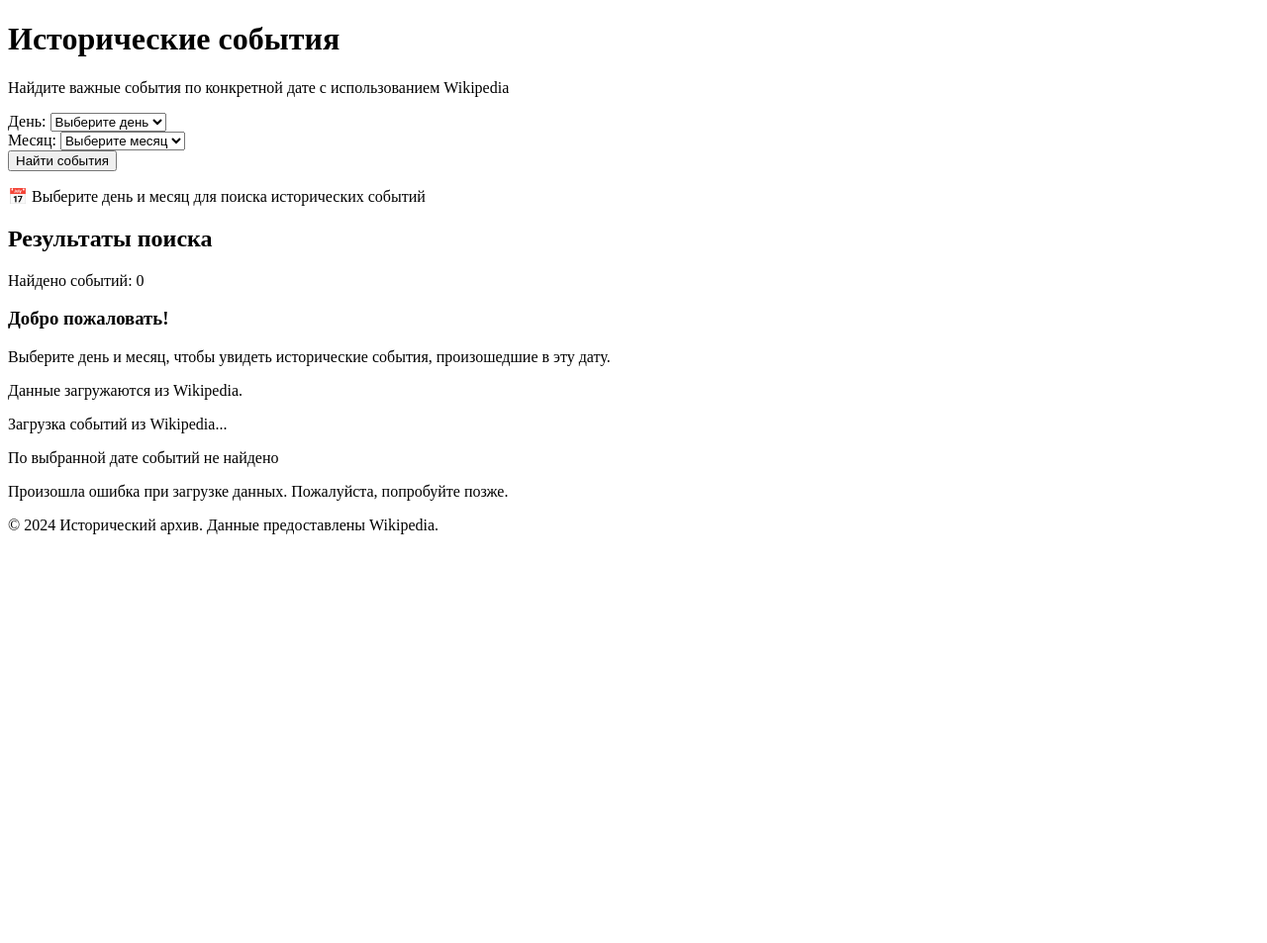
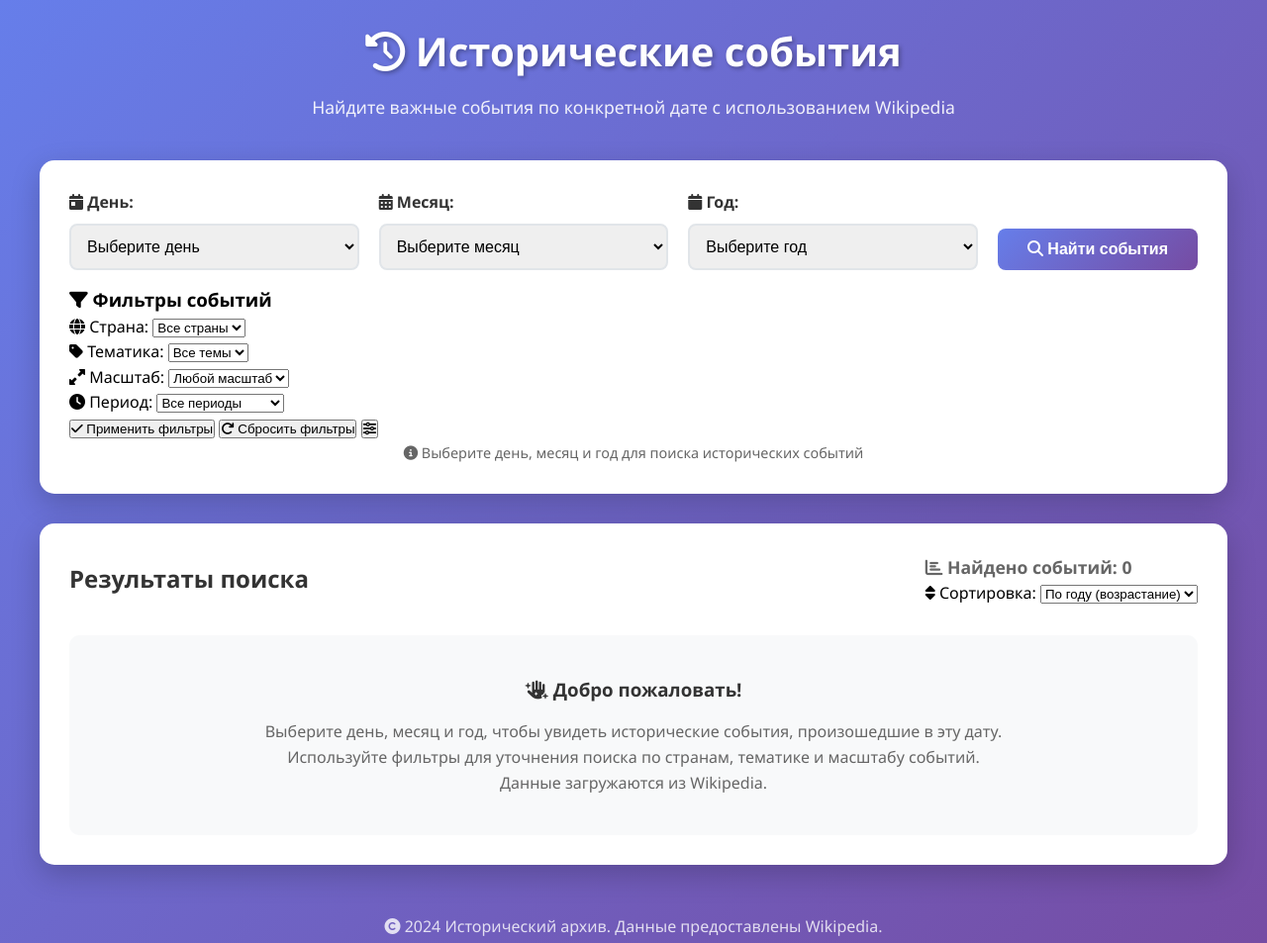
Before and after one commit to algoleto10-rgb/History, a plain HTML site: page index.html in a window 1280 px wide. Shown: the top 953 px of the page at 99% size. Before the commit the page ends 800 px from the top, so only its background shows below. Drawn offline with Linux system fonts and the light colour scheme.

Commit message:
index.html

```diff
--- a/index.html
+++ b/index.html
@@ -1,28 +1,30 @@
+<!-- index.html -->
 <!DOCTYPE html>
 <html lang="ru">
 <head>
     <meta charset="UTF-8">
     <meta name="viewport" content="width=device-width, initial-scale=1.0">
     <title>Исторические события по дате</title>
-    <link rel="stylesheet" href="styles.css">
+    <link rel="stylesheet" href="style.css">
+    <link rel="stylesheet" href="https://cdnjs.cloudflare.com/ajax/libs/font-awesome/6.4.0/css/all.min.css">
 </head>
 <body>
     <div class="container">
         <header class="header">
-            <h1>Исторические события</h1>
+            <h1><i class="fas fa-history"></i> Исторические события</h1>
             <p>Найдите важные события по конкретной дате с использованием Wikipedia</p>
         </header>
 
         <section class="search-section">
             <div class="search-form">
                 <div class="form-group">
-                    <label for="day-input">День:</label>
+                    <label for="day-input"><i class="fas fa-calendar-day"></i> День:</label>
                     <select id="day-input" class="day-input">
                         <option value="">Выберите день</option>
                     </select>
                 </div>
                 <div class="form-group">
-                    <label for="month-select">Месяц:</label>
+                    <label for="month-select"><i class="fas fa-calendar-alt"></i> Месяц:</label>
                     <select id="month-select" class="month-select">
                         <option value="">Выберите месяц</option>
                         <option value="1">Январь</option>
@@ -39,26 +41,99 @@
                         <option value="12">Декабрь</option>
                     </select>
                 </div>
-                <button id="search-btn" class="search-btn">Найти события</button>
+                <div class="form-group">
+                    <label for="year-input"><i class="fas fa-calendar"></i> Год:</label>
+                    <select id="year-input" class="year-input">
+                        <option value="">Выберите год</option>
+                    </select>
+                </div>
+                <button id="search-btn" class="search-btn">
+                    <i class="fas fa-search"></i> Найти события
+                </button>
             </div>
+
+            <div class="filters-container">
+                <h3><i class="fas fa-filter"></i> Фильтры событий</h3>
+                <div class="filters-form">
+                    <div class="filter-group">
+                        <label for="country-filter"><i class="fas fa-globe"></i> Страна:</label>
+                        <select id="country-filter" class="country-filter">
+                            <option value="">Все страны</option>
+                        </select>
+                    </div>
+                    <div class="filter-group">
+                        <label for="category-filter"><i class="fas fa-tag"></i> Тематика:</label>
+                        <select id="category-filter" class="category-filter">
+                            <option value="">Все темы</option>
+                        </select>
+                    </div>
+                    <div class="filter-group">
+                        <label for="scale-filter"><i class="fas fa-expand-alt"></i> Масштаб:</label>
+                        <select id="scale-filter" class="scale-filter">
+                            <option value="">Любой масштаб</option>
+                            <option value="global">Мировой</option>
+                            <option value="regional">Региональный</option>
+                            <option value="national">Национальный</option>
+                            <option value="local">Локальный</option>
+                        </select>
+                    </div>
+                    <div class="filter-group">
+                        <label for="period-filter"><i class="fas fa-clock"></i> Период:</label>
+                        <select id="period-filter" class="period-filter">
+                            <option value="">Все периоды</option>
+                            <option value="ancient">Древний мир</option>
+                            <option value="medieval">Средневековье</option>
+                            <option value="renaissance">Возрождение</option>
+                            <option value="modern">Новое время</option>
+                            <option value="contemporary">Новейшее время</option>
+                        </select>
+                    </div>
+                </div>
+                <div class="filters-actions">
+                    <button id="apply-filters" class="apply-filters">
+                        <i class="fas fa-check"></i> Применить фильтры
+                    </button>
+                    <button id="reset-filters" class="reset-filters">
+                        <i class="fas fa-redo"></i> Сбросить фильтры
+                    </button>
+                    <button id="toggle-filters" class="toggle-filters">
+                        <i class="fas fa-sliders-h"></i>
+                    </button>
+                </div>
+            </div>
+
             <div class="search-info">
-                <p>📅 Выберите день и месяц для поиска исторических событий</p>
+                <p><i class="fas fa-info-circle"></i> Выберите день, месяц и год для поиска исторических событий</p>
             </div>
         </section>
 
         <section class="results-section">
             <div class="results-header">
-                <h2 id="results-title" class="results-title">Результаты поиска</h2>
-                <div class="results-count">
-                    Найдено событий: <span id="events-count">0</span>
+                <div class="results-header-left">
+                    <h2 id="results-title" class="results-title">Результаты поиска</h2>
+                    <div class="active-filters" id="active-filters"></div>
+                </div>
+                <div class="results-header-right">
+                    <div class="results-count">
+                        <i class="fas fa-chart-bar"></i> Найдено событий: <span id="events-count">0</span>
+                    </div>
+                    <div class="sort-controls">
+                        <label for="sort-select"><i class="fas fa-sort"></i> Сортировка:</label>
+                        <select id="sort-select" class="sort-select">
+                            <option value="year-asc">По году (возрастание)</option>
+                            <option value="year-desc">По году (убывание)</option>
+                            <option value="relevance">По релевантности</option>
+                        </select>
+                    </div>
                 </div>
             </div>
 
             <div class="events-container">
                 <div id="events-list" class="events-list">
                     <div class="welcome-message">
-                        <h3>Добро пожаловать!</h3>
-                        <p>Выберите день и месяц, чтобы увидеть исторические события, произошедшие в эту дату.</p>
+                        <h3><i class="fas fa-hand-sparkles"></i> Добро пожаловать!</h3>
+                        <p>Выберите день, месяц и год, чтобы увидеть исторические события, произошедшие в эту дату.</p>
+                        <p>Используйте фильтры для уточнения поиска по странам, тематике и масштабу событий.</p>
                         <p>Данные загружаются из Wikipedia.</p>
                     </div>
                 </div>
@@ -67,16 +142,16 @@
                     <p>Загрузка событий из Wikipedia...</p>
                 </div>
                 <div id="no-results" class="no-results hidden">
-                    <p>По выбранной дате событий не найдено</p>
+                    <p><i class="far fa-frown"></i> По выбранной дате событий не найдено</p>
                 </div>
                 <div id="error-message" class="error-message hidden">
-                    <p>Произошла ошибка при загрузке данных. Пожалуйста, попробуйте позже.</p>
+                    <p><i class="fas fa-exclamation-triangle"></i> Произошла ошибка при загрузке данных. Пожалуйста, попробуйте позже.</p>
                 </div>
             </div>
         </section>
 
         <footer class="footer">
-            <p>&copy; 2024 Исторический архив. Данные предоставлены Wikipedia.</p>
+            <p><i class="fas fa-copyright"></i> 2024 Исторический архив. Данные предоставлены Wikipedia.</p>
         </footer>
     </div>
 
```
